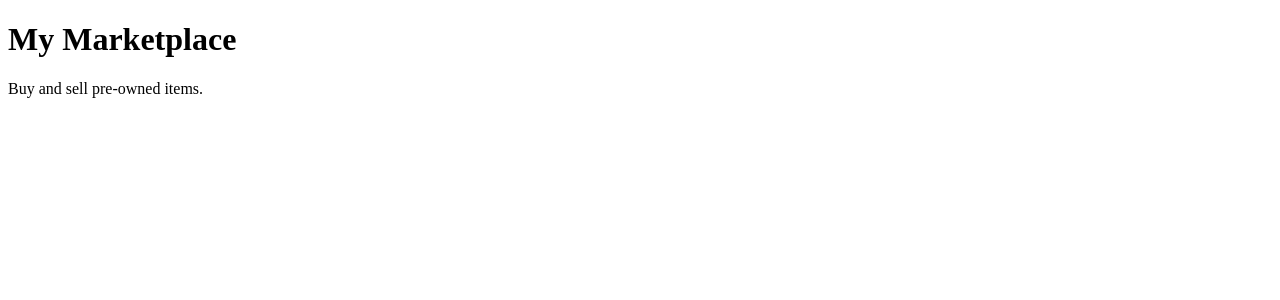
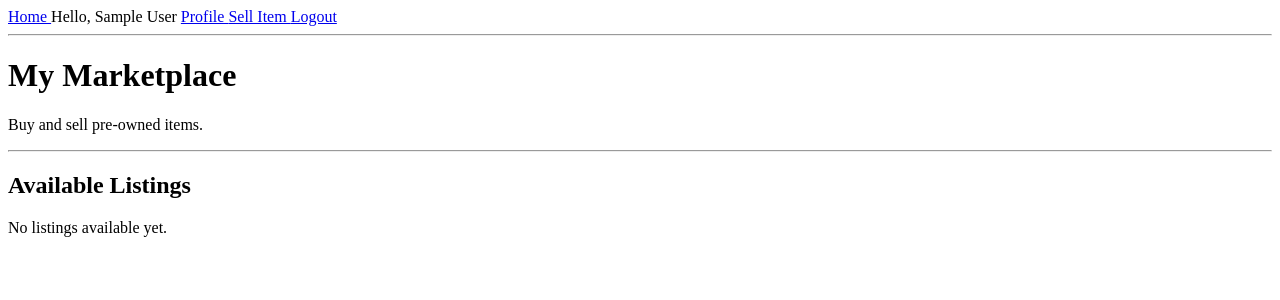
Before and after one commit to sandra2311-01/vinted-egypt, a Flask app: template templates/home.html in a window 1280 px wide. Shown: the top 300 px of the page. Run offline with Flask 3, Linux system fonts and the light colour scheme; the template is opened without the code that fills it, so the values that code supplies are empty; the visitor is signed in with stand-in values (Sample User, id 1).

Commit message:
Add profile, listing creation, and marketplace feed

```diff
--- a/app.py
+++ b/app.py
@@ -3,6 +3,7 @@ from pymongo import MongoClient
 from dotenv import load_dotenv
 from flask import Flask, render_template, request, session, redirect, url_for
 from werkzeug.security import generate_password_hash, check_password_hash
+from bson.objectid import ObjectId
 
 load_dotenv()
 
@@ -20,7 +21,17 @@ except Exception as e:
 
 @app.route("/")
 def home():
-    return render_template("home.html")
+
+    listings = db["listings"]
+
+    all_listings = list(
+        listings.find({"status": "available"})
+    )
+
+    return render_template(
+        "home.html",
+        listings=all_listings
+    )
 
 @app.route("/register", methods=["GET", "POST"])
 def register():
@@ -72,3 +83,58 @@ def login():
 def logout():
     session.clear()
     return redirect(url_for("login"))
+
+@app.route("/profile")
+def profile():
+
+    if "user_id" not in session:
+        return redirect(url_for("login"))
+
+    users = db["users"]
+
+    user = users.find_one({
+        "_id": ObjectId(session["user_id"])
+    })
+
+    return render_template("profile.html", user=user)
+
+@app.route("/sell", methods=["GET", "POST"])
+def sell():
+
+    if "user_id" not in session:
+        return redirect(url_for("login"))
+
+    if request.method == "POST":
+
+        print("POST RECEIVED")
+
+        title = request.form["title"]
+        description = request.form["description"]
+        price = request.form["price"]
+        condition = request.form["condition"]
+        city = request.form["city"]
+        payment_methods = request.form.getlist("payment_methods")
+
+        listings = db["listings"]
+
+        listing = {
+            "seller_id": session["user_id"],
+            "title": title,
+            "description": description,
+            "price": int(price),
+            "condition": condition,
+            "city": city,
+            "payment_methods": payment_methods,
+            "status": "available"
+        }
+
+        print("ABOUT TO INSERT")
+
+        result = listings.insert_one(listing)
+
+        print("INSERT FINISHED")
+        print("Listing ID:", result.inserted_id)
+        print("Collection:", listings.name)
+        print("Count:", listings.count_documents({}))
+
+    return render_template("sell.html")
--- a/templates/home.html
+++ b/templates/home.html
@@ -1,7 +1,7 @@
 <!DOCTYPE html>
 <html>
 <head>
-    <title>Vinted Egypt</title>
+    <title>My Marketplace</title>
 
     <link
         rel="stylesheet"
@@ -10,7 +10,98 @@
 </head>
 
 <body>
+
+    <nav>
+
+        <a href="{{ url_for('home') }}">
+            Home
+        </a>
+
+        {% if session.get("user_id") %}
+
+            <span>
+                Hello, {{ session.get("user_name") }}
+            </span>
+
+            <a href="{{ url_for('profile') }}">
+                Profile
+            </a>
+            <a href="{{ url_for('sell') }}">
+                Sell Item
+            </a>
+
+            <a href="{{ url_for('logout') }}">
+                Logout
+            </a>
+
+        {% else %}
+
+            <a href="{{ url_for('login') }}">
+                Login
+            </a>
+
+            <a href="{{ url_for('register') }}">
+                Register
+            </a>
+
+        {% endif %}
+
+    </nav>
+
+    <hr>
+
     <h1>My Marketplace</h1>
+
     <p>Buy and sell pre-owned items.</p>
+    <hr>
+
+    <h2>Available Listings</h2>
+
+    {% if listings %}
+
+        {% for listing in listings %}
+
+            <div>
+
+                <h3>
+                    {{ listing["title"] }}
+                </h3>
+
+                <p>
+                    {{ listing["description"] }}
+                </p>
+
+                <p>
+                    <strong>Price:</strong>
+                    {{ listing["price"] }} EGP
+                </p>
+
+                <p>
+                    <strong>Condition:</strong>
+                    {{ listing["condition"] }}
+                </p>
+
+                <p>
+                    <strong>Location:</strong>
+                    {{ listing["city"] }}
+                </p>
+
+                <p>
+                    <strong>Payment:</strong>
+                    {{ listing["payment_methods"] | join(", ") }}
+                </p>
+
+            </div>
+
+            <hr>
+
+        {% endfor %}
+
+    {% else %}
+
+        <p>No listings available yet.</p>
+
+    {% endif %}
+
 </body>
 </html>
```
Also changed, not shown: templates/profile.html (added, +32 -0 lines), templates/sell.html (added, +102 -0 lines).
